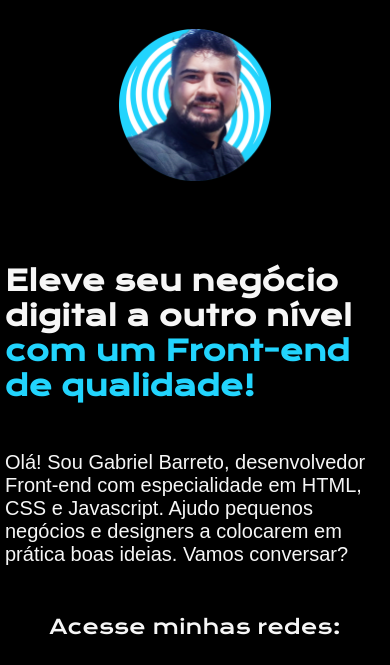
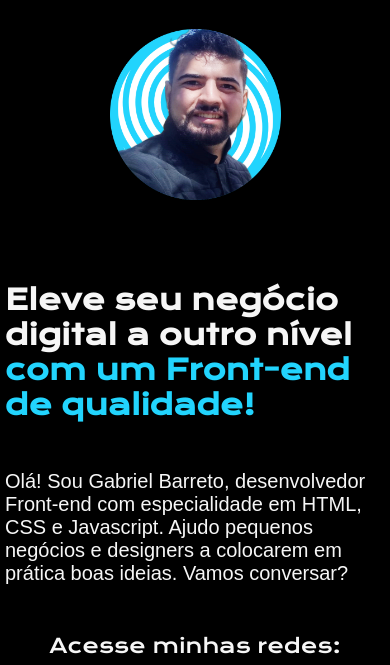
Before and after one commit to barretoga-briel/apresentacao, a plain HTML site: page index.html in a window 390 px wide. Shown: the part 82-747 px from the top of the page. Drawn offline with nearby package versions, Linux system fonts and the light colour scheme.

Commit message:
Update style.css

```diff
--- a/estilos/style.css
+++ b/estilos/style.css
@@ -117,7 +117,7 @@ body {
     font-weight: 400;
 }
 
-@media (max-width: 1200px) {
+@media (max-width: 1440px) {
     .cabecalho{
         padding: 10%;
     }
@@ -136,6 +136,6 @@ body {
     }
 
     .apresentacao__imagem {
-        width: 40%
+        width: 45%
     }
 }
```
